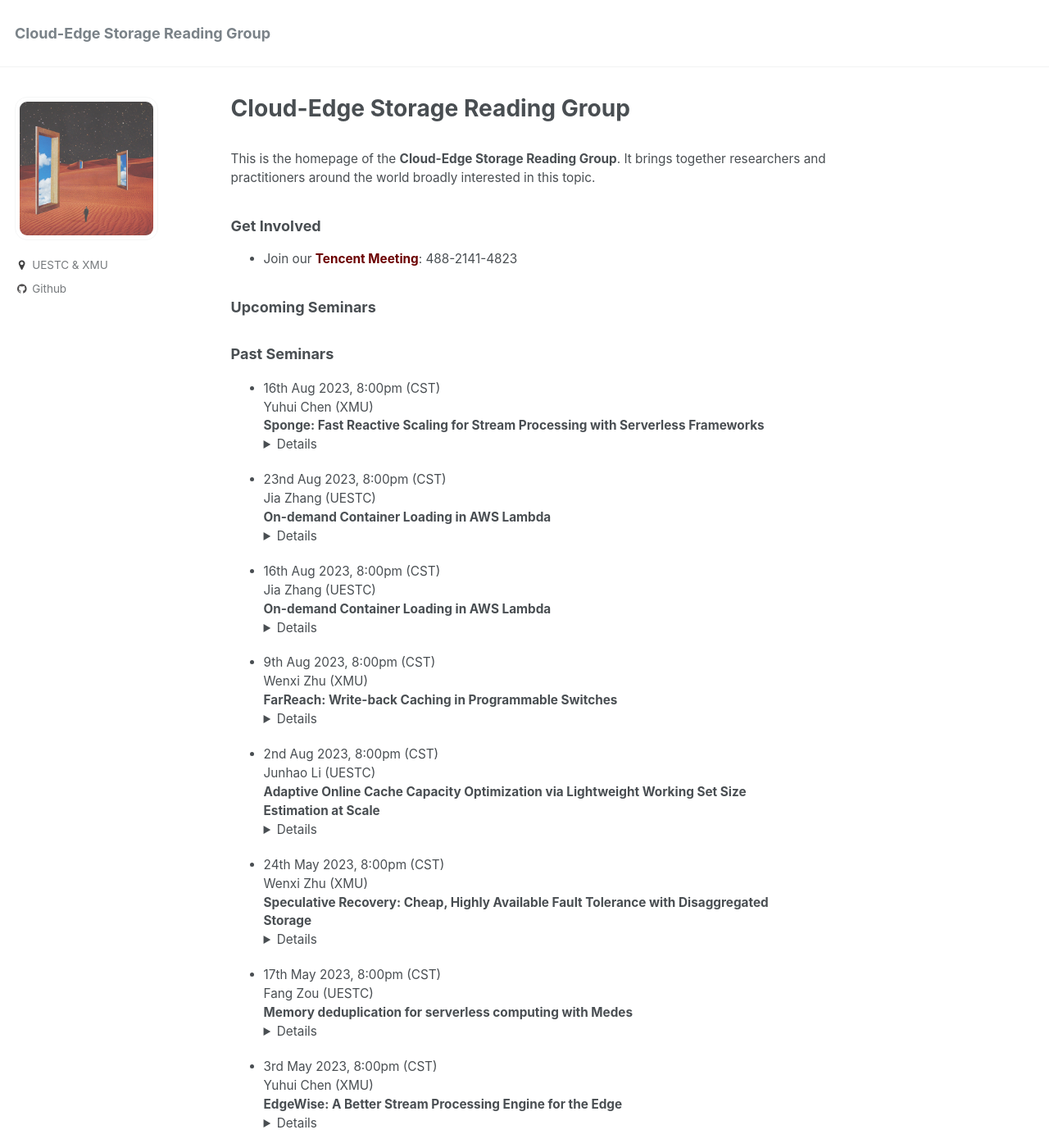
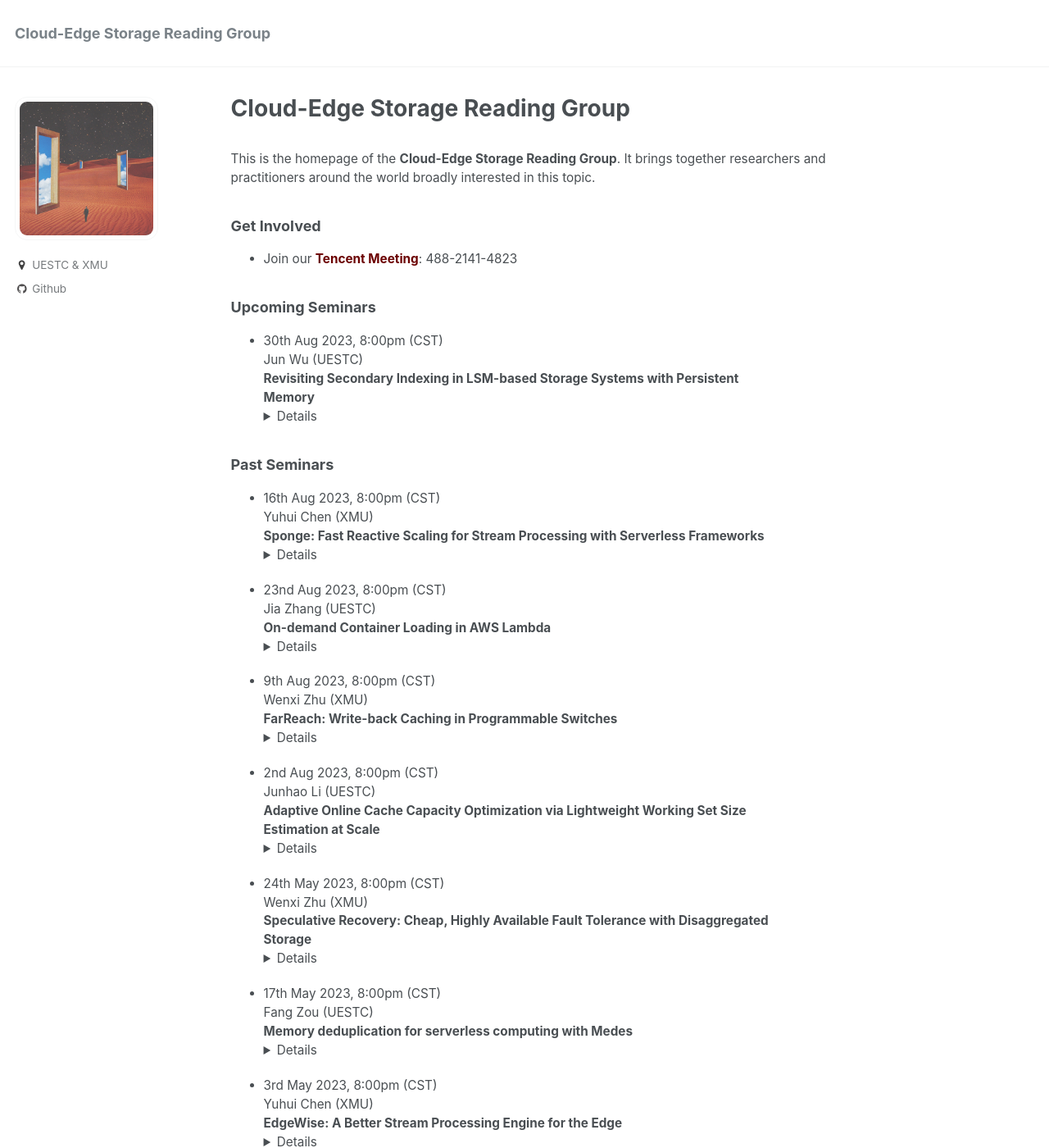
Before and after one commit to J-StrawHat/Cloud-Edge-Storage-reading-group, a Jekyll site: the page built from _pages/about.md, in a window 1280 px wide and 1400 px high. Shown: the whole window at 82% size. Built offline with Jekyll 4.4.1, drawn with Linux system fonts in a browser that asks for light colours.

Commit message:
上传研讨slides

```diff
--- a/_pages/about.md
+++ b/_pages/about.md
@@ -13,6 +13,13 @@ title: Cloud-Edge Storage Reading Group
 
 ### Upcoming Seminars
 
+<span src="" style="float:right;width:100px;height:100px;margin-top:00px">
+- 30th Aug 2023, 8:00pm (CST)
+Jun Wu (UESTC) <br>
+**Revisiting Secondary Indexing in LSM-based Storage Systems with Persistent Memory**  <details>**Conference:**  ATC ’23<br>
+**Abstract:** LSM-based storage systems are widely used for superior write performance on block devices. However, they currently fail to efficiently support secondary indexing, since a secondary index query operation usually needs to retrieve multiple small values, which scatter in multiple LSM components. In this work, we revisit secondary indexing in LSM-based storage systems with byte-addressable persistent memory (PM). Existing PM-based indexes are not directly competent for efficient secondary indexing. We propose PERSEID, an efficient PMbased secondary indexing mechanism for LSM-based storage systems, which takes into account both characteristics of PM and secondary indexing. PERSEID consists of (1) a specifically designed secondary index structure that achieves highperformance insertion and query, (2) a lightweight hybrid PM-DRAM and hash-based validation approach to filter out obsolete values with subtle overhead, and (3) two adapted optimizations on primary table searching issued from secondary indexes to accelerate non-index-only queries. Our evaluation shows that PERSEID outperforms existing PM-based indexes by 3-7× and achieves about two orders of magnitude performance of state-of-the-art LSM-based secondary indexing techniques even if on PM instead of disks.<br>
+**Link:** [https://www.usenix.org/conference/atc23/presentation/wang-jing](https://www.usenix.org/conference/atc23/presentation/wang-jing)  <br>
+**Presentation Slides:** [pdf]()</details>
 
 ### Past Seminars
 
@@ -26,14 +33,6 @@ Yuhui Chen (XMU) <br>
 
 <span src="" style="float:right;width:100px;height:100px;margin-top:00px">
 - 23nd Aug 2023, 8:00pm (CST)
-Jia Zhang (UESTC) <br>
-**On-demand Container Loading in AWS Lambda**  <details>**Conference:**  ATC ’23<br>
-**Abstract:** AWS Lambda is a serverless event-driven compute service, part of a category of cloud compute offerings sometimes called Function-as-a-service (FaaS). When we first released AWS Lambda, functions were limited to 250MB of code and dependencies, packaged as a simple compressed archive. In 2020, we released support for deploying container images as large as 10GiB as Lambda functions, allowing customers to bring much larger code bases and sets of dependencies to Lambda. Supporting larger packages, while still meeting Lambda’s goals of rapid scale (adding up to 15,000 new containers per second for a single customer, and much more in aggregate), high request rate (millions of requests per second), high scale (millions of unique workloads), and low start-up times (as low as 50ms) presented a significant challenge.<br>We describe the storage and caching system we built, optimized for delivering container images on-demand, and our experiences designing, building, and operating it at scale. We focus on challenges around security, efficiency, latency, and cost, and how we addressed these challenges in a system that combines caching, deduplication, convergent encryption, erasure coding, and block-level demand loading.<br>Since building this system, it has reliably processed hundreds of trillions of Lambda invocations for over a million AWS customers, and has shown excellent resilience to load and infrastructure failures.<br>
-**Link:** [https://www.usenix.org/conference/atc23/presentation/brooker](https://www.usenix.org/conference/atc23/presentation/brooker)  <br>
-**Presentation Slides:** [pdf](../files/aws-lambda.pdf)</details>
-
-<span src="" style="float:right;width:100px;height:100px;margin-top:00px">
-- 16th Aug 2023, 8:00pm (CST)
 Jia Zhang (UESTC) <br>
 **On-demand Container Loading in AWS Lambda**  <details>**Conference:**  ATC ’23<br>
 **Abstract:** AWS Lambda is a serverless event-driven compute service, part of a category of cloud compute offerings sometimes called Function-as-a-service (FaaS). When we first released AWS Lambda, functions were limited to 250MB of code and dependencies, packaged as a simple compressed archive. In 2020, we released support for deploying container images as large as 10GiB as Lambda functions, allowing customers to bring much larger code bases and sets of dependencies to Lambda. Supporting larger packages, while still meeting Lambda’s goals of rapid scale (adding up to 15,000 new containers per second for a single customer, and much more in aggregate), high request rate (millions of requests per second), high scale (millions of unique workloads), and low start-up times (as low as 50ms) presented a significant challenge.<br>We describe the storage and caching system we built, optimized for delivering container images on-demand, and our experiences designing, building, and operating it at scale. We focus on challenges around security, efficiency, latency, and cost, and how we addressed these challenges in a system that combines caching, deduplication, convergent encryption, erasure coding, and block-level demand loading.<br>Since building this system, it has reliably processed hundreds of trillions of Lambda invocations for over a million AWS customers, and has shown excellent resilience to load and infrastructure failures.<br>
```
